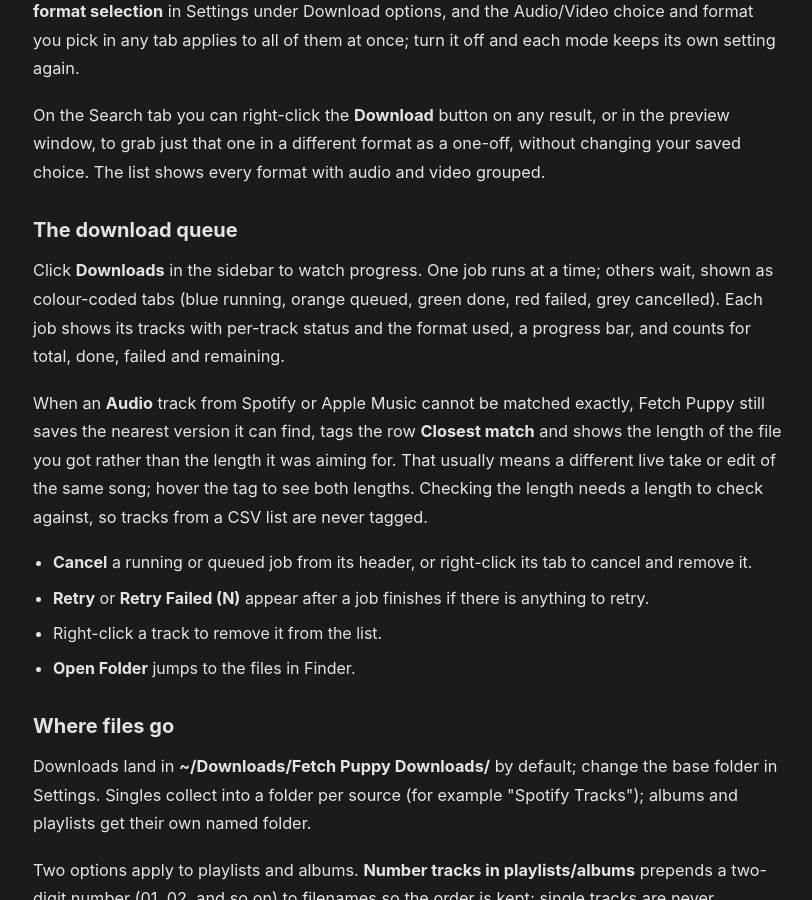
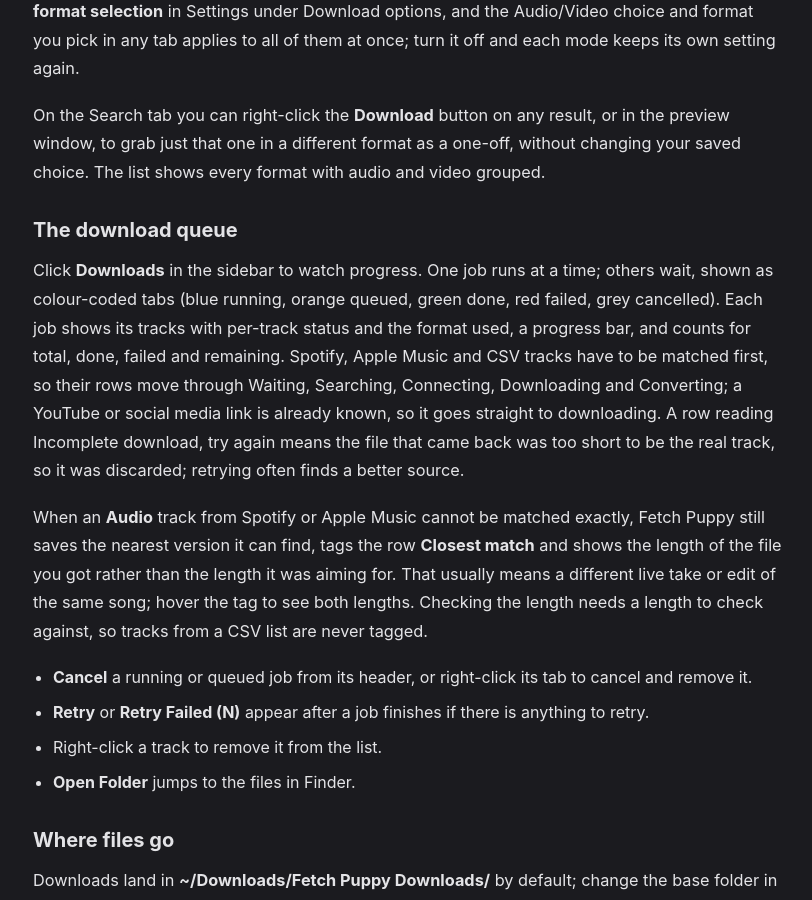
Before and after one commit to BSKapps/bskapps.github.io, a Jekyll site: the page built from articles/fetch-puppy-guide/index.html, in a window 1280 px wide and 900 px high, scrolled down 1364 px. Shown: the whole window, without its empty margins (231-1043 px from the left). Built offline with Jekyll 4.4.1, drawn with Linux system fonts in a browser that asks for light colours.

Commit message:
Fetch Puppy guide: the row states, and which modes have them

```diff
--- a/_data/guides/fetch-puppy-guide.json
+++ b/_data/guides/fetch-puppy-guide.json
@@ -87,7 +87,7 @@
       "blocks": [
         {
           "type": "paragraph",
-          "text": "Click **Downloads** in the sidebar to watch progress. One job runs at a time; others wait, shown as colour-coded tabs (blue running, orange queued, green done, red failed, grey cancelled). Each job shows its tracks with per-track status and the format used, a progress bar, and counts for total, done, failed and remaining."
+          "text": "Click **Downloads** in the sidebar to watch progress. One job runs at a time; others wait, shown as colour-coded tabs (blue running, orange queued, green done, red failed, grey cancelled). Each job shows its tracks with per-track status and the format used, a progress bar, and counts for total, done, failed and remaining. Spotify, Apple Music and CSV tracks have to be matched first, so their rows move through Waiting, Searching, Connecting, Downloading and Converting; a YouTube or social media link is already known, so it goes straight to downloading. A row reading Incomplete download, try again means the file that came back was too short to be the real track, so it was discarded; retrying often finds a better source."
         },
         {
           "type": "paragraph",
```
